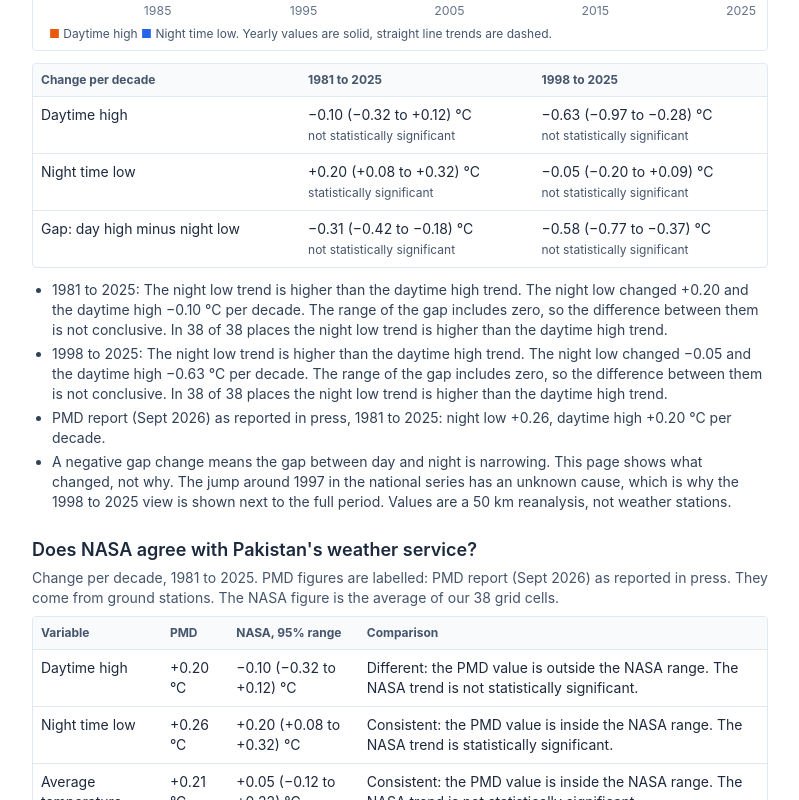
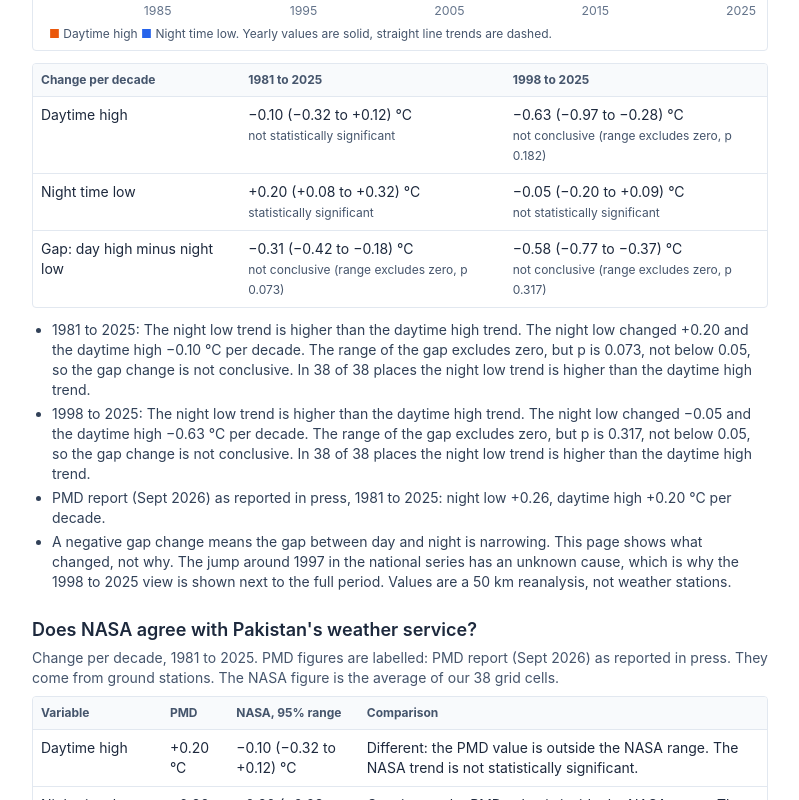
Before and after one commit to thehassanbukhari/indus-detective, a React (Vite) app in the folder web/: page / in a window 1280 px wide. Shown: the part 2060-2860 px from the top of the page, without its empty margins (240-1039 px from the left). Built offline with nearby package versions, Linux system fonts and the light colour scheme.

Commit message:
Three way significance wording for gap and PMD panel

```diff
--- a/web/src/CaseFile1.tsx
+++ b/web/src/CaseFile1.tsx
@@ -1,4 +1,4 @@
-import { PMD } from "./PmdPanel";
+import { PMD, verdict, verdictLabel } from "./PmdPanel";
 
 type T = { slope: number; lo: number; hi: number; p: number; n: number };
 type Nat = Record<string, T>;
@@ -6,8 +6,14 @@ type CellLite = { name: string; trends: Record<string, { slope: number } | null>
 type Series = Record<string, Record<string, Record<string, number>>>;
 
 const fmt = (x: number) => (x >= 0 ? "+" : "\u2212") + Math.abs(x).toFixed(2);
-const real = (t: T) => (t.lo > 0 || t.hi < 0) && t.p < 0.05;
 const YEARS = Array.from({ length: 45 }, (_, i) => 1981 + i);
+
+const gapText = (g: T) => {
+  const v = verdict(g);
+  if (v === "yes") return "The gap change is statistically significant: its range excludes zero and p is below 0.05.";
+  if (v === "inconclusive") return `The range of the gap excludes zero, but p is ${g.p.toFixed(3)}, not below 0.05, so the gap change is not conclusive.`;
+  return "The range of the gap includes zero, so the difference between them is not conclusive.";
+};
 
 function median(a: number[]) {
   const s = [...a].sort((x, y) => x - y);
@@ -79,7 +85,7 @@ export default function CaseFile1({ nat, cells, series }: { nat: Nat; cells: Cel
   const sentence = (sfx: string) => {
     const a = nat[`T2M_MAX|annual${sfx}`], b = nat[`T2M_MIN|annual${sfx}`], g = nat[`DTR|annual${sfx}`];
     if (!a || !b || !g) return "";
-    return `${b.slope > a.slope ? "The night low trend is higher than the daytime high trend" : "The daytime high trend is higher than the night low trend"}. The night low changed ${fmt(b.slope)} and the daytime high ${fmt(a.slope)} \u00B0C per decade. ${real(g) ? "The range of the gap excludes zero." : "The range of the gap includes zero, so the difference between them is not conclusive."}`;
+    return `${b.slope > a.slope ? "The night low trend is higher than the daytime high trend" : "The daytime high trend is higher than the night low trend"}. The night low changed ${fmt(b.slope)} and the daytime high ${fmt(a.slope)} \u00B0C per decade. ${gapText(g)}`;
   };
   const count = (sfx: string) => {
     const pairs = cells.flatMap((c) => {
@@ -122,7 +128,7 @@ export default function CaseFile1({ nat, cells, series }: { nat: Nat; cells: Cel
                     <td key={w.sfx} className="p-2">
                       {t ? `${fmt(t.slope)} (${fmt(t.lo)} to ${fmt(t.hi)}) \u00B0C` : ""}
                       <br />
-                      <span className="text-xs text-slate-600">{t ? (real(t) ? "statistically significant" : "not statistically significant") : ""}</span>
+                      <span className="text-xs text-slate-600">{t ? verdictLabel(t) : ""}</span>
                     </td>
                   );
                 })}
--- a/web/src/PmdPanel.tsx
+++ b/web/src/PmdPanel.tsx
@@ -10,6 +10,20 @@ export const PMD = [
 ];
 const PMD_RAIN = "about 7.4 mm per decade decline, not statistically significant";
 const PMD_SPRING = 1.0;
+
+export type Verdict = "yes" | "inconclusive" | "no";
+type R = { lo: number; hi: number; p: number };
+// Same three way rule as the per place text in App.tsx: Yes, Not conclusive, No.
+export function verdict(t: R): Verdict {
+  if (!(t.lo > 0 || t.hi < 0)) return "no";
+  return t.p < 0.05 ? "yes" : "inconclusive";
+}
+export function verdictLabel(t: R): string {
+  const v = verdict(t);
+  if (v === "yes") return "statistically significant";
+  if (v === "inconclusive") return `not conclusive (range excludes zero, p ${t.p.toFixed(3)})`;
+  return "not statistically significant";
+}
 
 const fmt = (x: number) => (x >= 0 ? "+" : "\u2212") + Math.abs(x).toFixed(2);
 
@@ -39,7 +53,6 @@ export default function PmdPanel({ nat, cells }: { nat: Nat; cells: CellLite[] }
               const n = nat[`${r.id}|annual`];
               if (!n) return null;
               const inside = r.value >= n.lo && r.value <= n.hi;
-              const real = (n.lo > 0 || n.hi < 0) && n.p < 0.05;
               return (
                 <tr key={r.id} className="border-t border-slate-200 align-top">
                   <td className="p-2">{r.label}</td>
@@ -47,7 +60,7 @@ export default function PmdPanel({ nat, cells }: { nat: Nat; cells: CellLite[] }
                   <td className="p-2">{fmt(n.slope)} ({fmt(n.lo)} to {fmt(n.hi)}) {"\u00B0C"}</td>
                   <td className="p-2">
                     {inside ? "Consistent: the PMD value is inside the NASA range." : "Different: the PMD value is outside the NASA range."}{" "}
-                    {real ? "The NASA trend is statistically significant." : "The NASA trend is not statistically significant."}
+                    The NASA trend is {verdictLabel(n)}.
                   </td>
                 </tr>
               );
```
